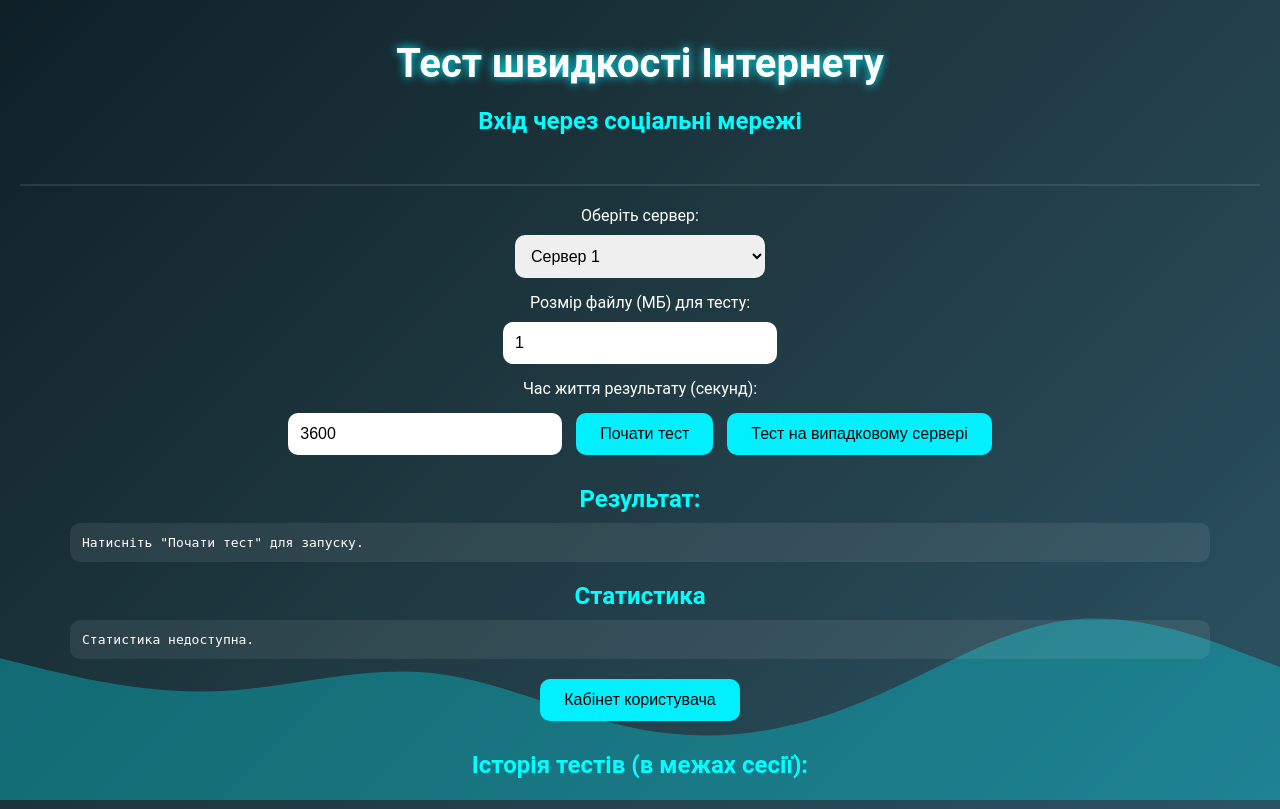
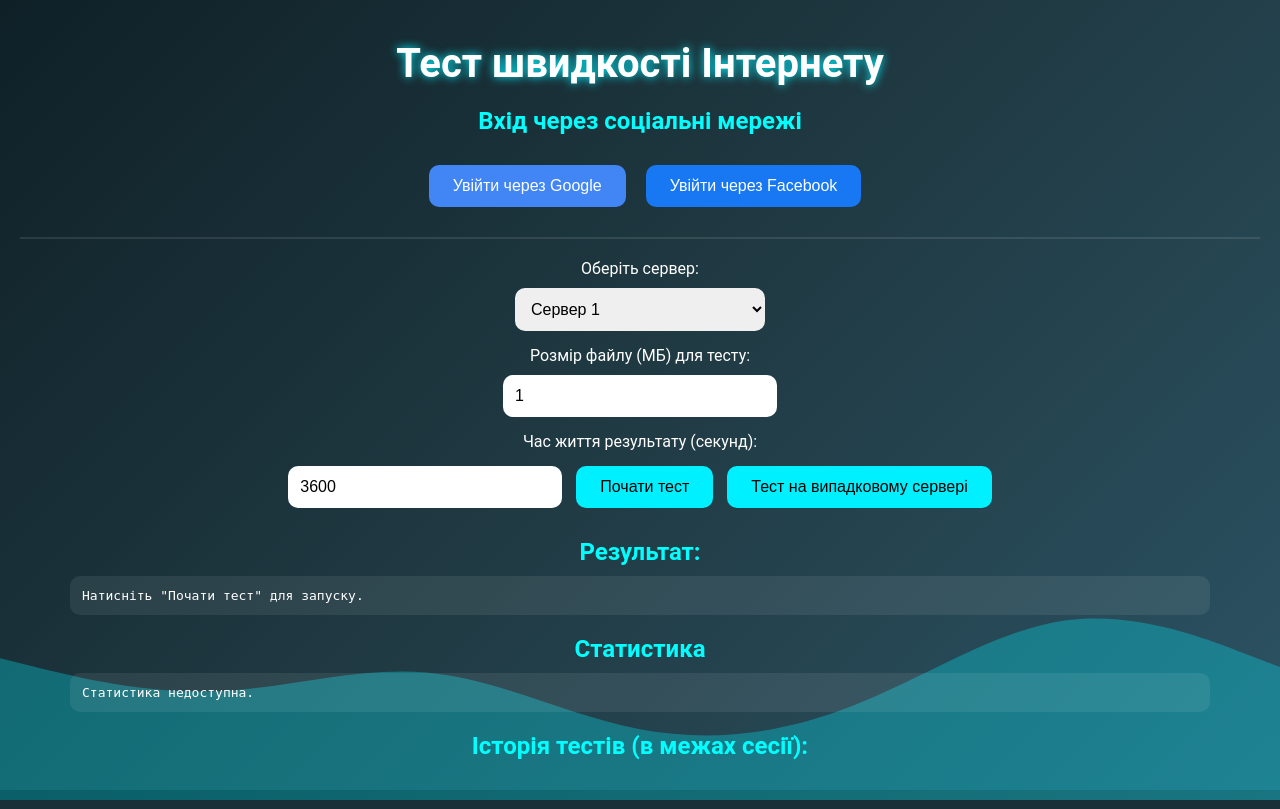
Before and after one commit to CrayZeeEeOne/hiv-test, a Flask app: page / in a window 1280 px wide. Run offline with Flask 3, Linux system fonts and the light colour scheme; data that the repository does not hold is empty; some libraries are stand-ins or nearby versions.

Commit message:
fb bug fixes

```diff
--- a/templates/index.html
+++ b/templates/index.html
@@ -58,6 +58,28 @@
             background: #0ff;
         }
 
+        .auth-btn {
+            background: #4285F4;
+            color: white;
+        }
+
+        .auth-btn.facebook {
+            background: #1877F2;
+        }
+
+        .logout-btn {
+            background: #ff4444;
+            color: white;
+        }
+
+        .button-group {
+            display: flex;
+            justify-content: center;
+            gap: 10px;
+            margin: 20px 0;
+            flex-wrap: wrap;
+        }
+
         pre {
             text-align: left;
             background: rgba(255,255,255,0.08);
@@ -93,6 +115,11 @@
             h2 {
                 font-size: 1.3rem;
             }
+
+            .button-group {
+                flex-direction: column;
+                align-items: center;
+            }
         }
     </style>
 
@@ -125,15 +152,19 @@
 
     <h2>Вхід через соціальні мережі</h2>
 
+    <div class="button-group">
+        {% if user_id and user_id != 'guest' %}
+            <button onclick="window.location.href='/cabinet'">Кабінет користувача</button>
+            <button onclick="logout()" class="logout-btn">Вийти</button>
+        {% else %}
             <div id="g_id_onload"
                  data-client_id="161637199681-cj1eqhcbbdur3rbmikk92uk7b0rlrc5p.apps.googleusercontent.com"
                  data-callback="handleGoogleCredentialResponse">
             </div>
-    <div class="g_id_signin" data-type="standard"></div>
-
-    <br />
-
-    <fb:login-button scope="public_profile,email" onlogin="checkLoginState();"></fb:login-button>
+            <button class="g_id_signin auth-btn" data-type="standard">Увійти через Google</button>
+            <button onclick="facebookLogin()" class="auth-btn facebook">Увійти через Facebook</button>
+        {% endif %}
+    </div>
 
     <hr />
 
@@ -159,8 +190,6 @@
     <h2>Статистика</h2>
     <pre id="stats-area">Статистика недоступна.</pre>
 
-    <button onclick="window.location.href='/cabinet'">Кабінет користувача</button>
-
     <h2>Історія тестів (в межах сесії):</h2>
     <div id="history-area"></div>
 
```
Lines whose indentation alone changed are shown as unchanged.
